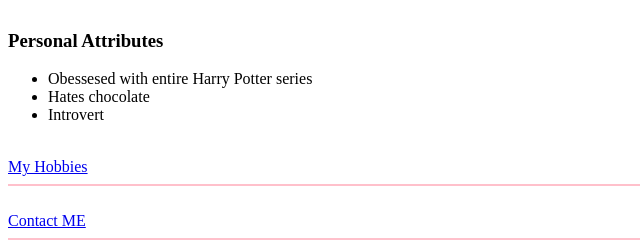
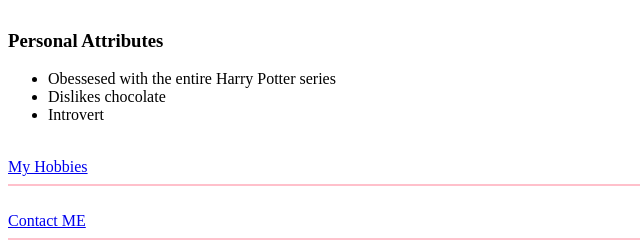
Before and after one commit to Wright-M/CV, a plain HTML site: page index.html in a window 1280 px wide. Shown: the part 399-639 px from the top of the page, 0-640 px from the left. Drawn offline with Linux system fonts and the light colour scheme.

Commit message:
Update index.html

```diff
--- a/index.html
+++ b/index.html
@@ -19,8 +19,8 @@
     <br>
     <h3>Personal Attributes</h3>
     <ul>
-      <li>Obessesed with entire Harry Potter series </li>
-      <li>Hates chocolate</li>
+      <li>Obessesed with the entire Harry Potter series </li>
+      <li>Dislikes chocolate</li>
       <li>Introvert</li>
     </ul>
     <br>
```
